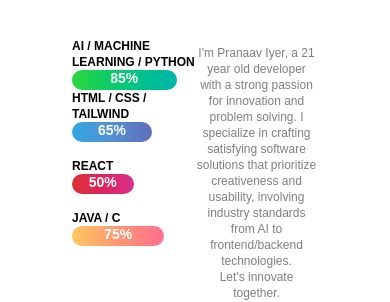
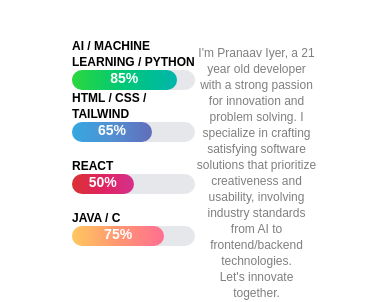
Before and after one commit to Pranaav003/PortfolioWebsite, a React (Vite) app: page / in a window 390 px wide. Shown: the part 687-989 px from the top of the page. Built offline with nearby package versions, Linux system fonts and the light colour scheme; a web font is replaced by a local one; what tailwindcss-animated would draw is missing.

Commit message:
Light fix (#6)
* fixedMobileView

* MobileViewFix2

* lightmodefix

```diff
--- a/src/components/AboutContents.jsx
+++ b/src/components/AboutContents.jsx
@@ -16,7 +16,7 @@ const ProgressBar = () => {
 
     return (
         <div className="relative sm:bottom-[150px] xs:bottom-[50px] xxs:text-xs px-10 font-bold font-inter sm:text-[16px] xs:text-[13px]">
-            <div className="relative w-[50%] h-5 dark:bg-neutral-800 rounded-full">
+            <div className="relative w-[50%] h-5 dark:bg-neutral-800 bg-gray-200 rounded-full">
                 <p className="absolute bottom-5">AI / MACHINE LEARNING / PYTHON</p>
                 <motion.div
                     ref={aiRef}
@@ -29,7 +29,7 @@ const ProgressBar = () => {
                 </motion.div>
             </div>
 
-            <div className="w-[50%] relative h-5 dark:bg-neutral-800 rounded-full mt-8">
+            <div className="w-[50%] relative h-5 dark:bg-neutral-800 bg-gray-200 rounded-full mt-8">
                 <p className="absolute bottom-5">HTML / CSS / TAILWIND</p>
                 <motion.div
                     ref={htmlRef}
@@ -42,7 +42,7 @@ const ProgressBar = () => {
                 </motion.div>
             </div>
 
-            <div className="w-[50%] relative h-5 dark:bg-neutral-800 rounded-full mt-8">
+            <div className="w-[50%] relative h-5 dark:bg-neutral-800 bg-gray-200 rounded-full mt-8">
                 <p className="absolute bottom-5">REACT</p>
                 <motion.div
                     ref={reactRef}
@@ -55,7 +55,7 @@ const ProgressBar = () => {
                 </motion.div>
             </div>
 
-            <div className="w-[50%] relative h-5 dark:bg-neutral-800 rounded-full mt-8">
+            <div className="w-[50%] relative h-5 dark:bg-neutral-800 bg-gray-200 rounded-full mt-8">
                 <p className="absolute bottom-5">JAVA / C</p>
                 <motion.div
                     ref={javaRef}
--- a/src/components/Projects.jsx
+++ b/src/components/Projects.jsx
@@ -110,9 +110,9 @@ const Projects = () => {
                                     <h3 className="text-xl font-semibold mb-2">{project.title}</h3>
                                     <p className="text-gray-400 text-sm">{project.date}</p>
                                 </div>
-                                <div className="absolute inset-0 bg-gray-800 rounded-lg bg-opacity-90 flex flex-col items-center justify-center opacity-0 group-hover:opacity-100 transition-opacity duration-300 p-4">
-                                    <p className="text-xl font-semibold text-white">{project.hovertitle}</p>
-                                    <p className="text-white mt-2">{project.description}</p>
+                                <div className="absolute inset-0 dark:bg-gray-800 bg-gray-200 rounded-lg bg-opacity-90 flex flex-col items-center justify-center opacity-0 group-hover:opacity-100 transition-opacity duration-300 p-4">
+                                    <p className="text-xl font-semibold text-black dark:text-white">{project.hovertitle}</p>
+                                    <p className="dark:text-white text-black mt-2">{project.description}</p>
                                     <a href={project.link} target="_blank" rel="noopener noreferrer" className="text-blue-500 hover:underline pt-3 mb-2 block">
                                         <button className="bg-white text-[#404040] px-3 py-1 rounded">View Project</button>
                                     </a>
```
